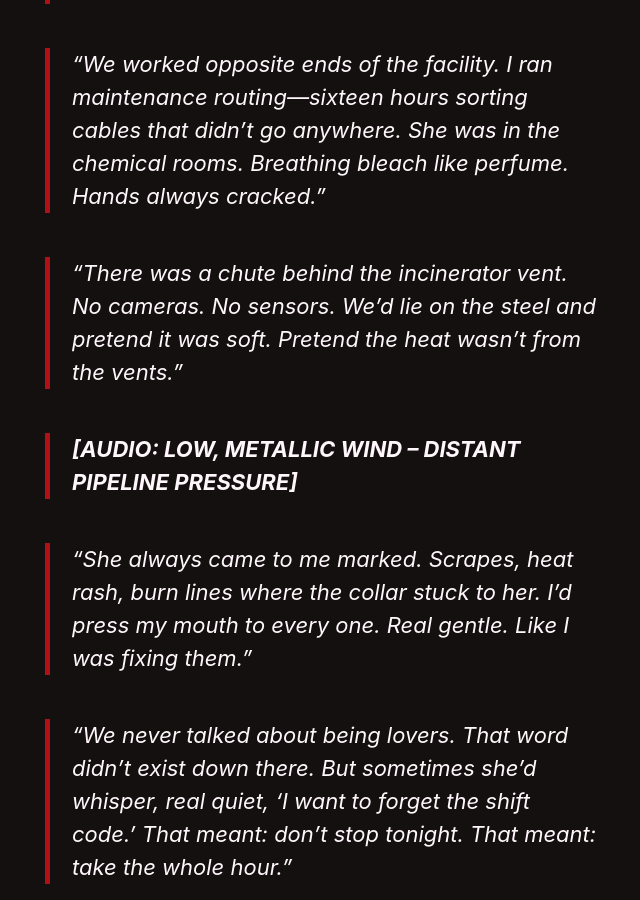
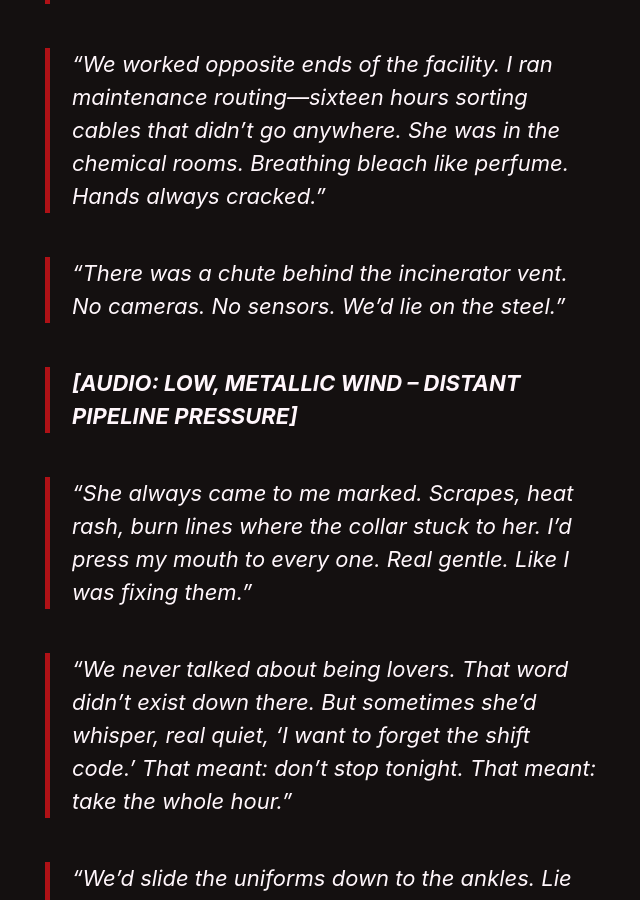
Before and after one commit to kyrie-edelweiss/edelweiss-archive, a Jekyll site: the page built from _pages/the-red-king.md, in a window 1280 px wide and 900 px high, scrolled down 45434 px. Shown: the whole window, without its empty margins (317-957 px from the left). Built offline with Jekyll 4.4.1, drawn with Linux system fonts in a browser that asks for light colours; cached includes are drawn as plain includes; our own code applies the rules of GitHub Pages for plain Markdown files.

Commit message:
Update the-red-king.md

```diff
--- a/_pages/the-red-king.md
+++ b/_pages/the-red-king.md
@@ -866,7 +866,7 @@ This could not be kept up any longer.
 
 > *“We worked opposite ends of the facility. I ran maintenance routing—sixteen hours sorting cables that didn’t go anywhere. She was in the chemical rooms. Breathing bleach like perfume. Hands always cracked.”*
 
-> *“There was a chute behind the incinerator vent. No cameras. No sensors. We’d lie on the steel and pretend it was soft. Pretend the heat wasn’t from the vents.”*
+> *“There was a chute behind the incinerator vent. No cameras. No sensors. We’d lie on the steel.”*
 
 > **[AUDIO: LOW, METALLIC WIND – DISTANT PIPELINE PRESSURE]**
 
```
